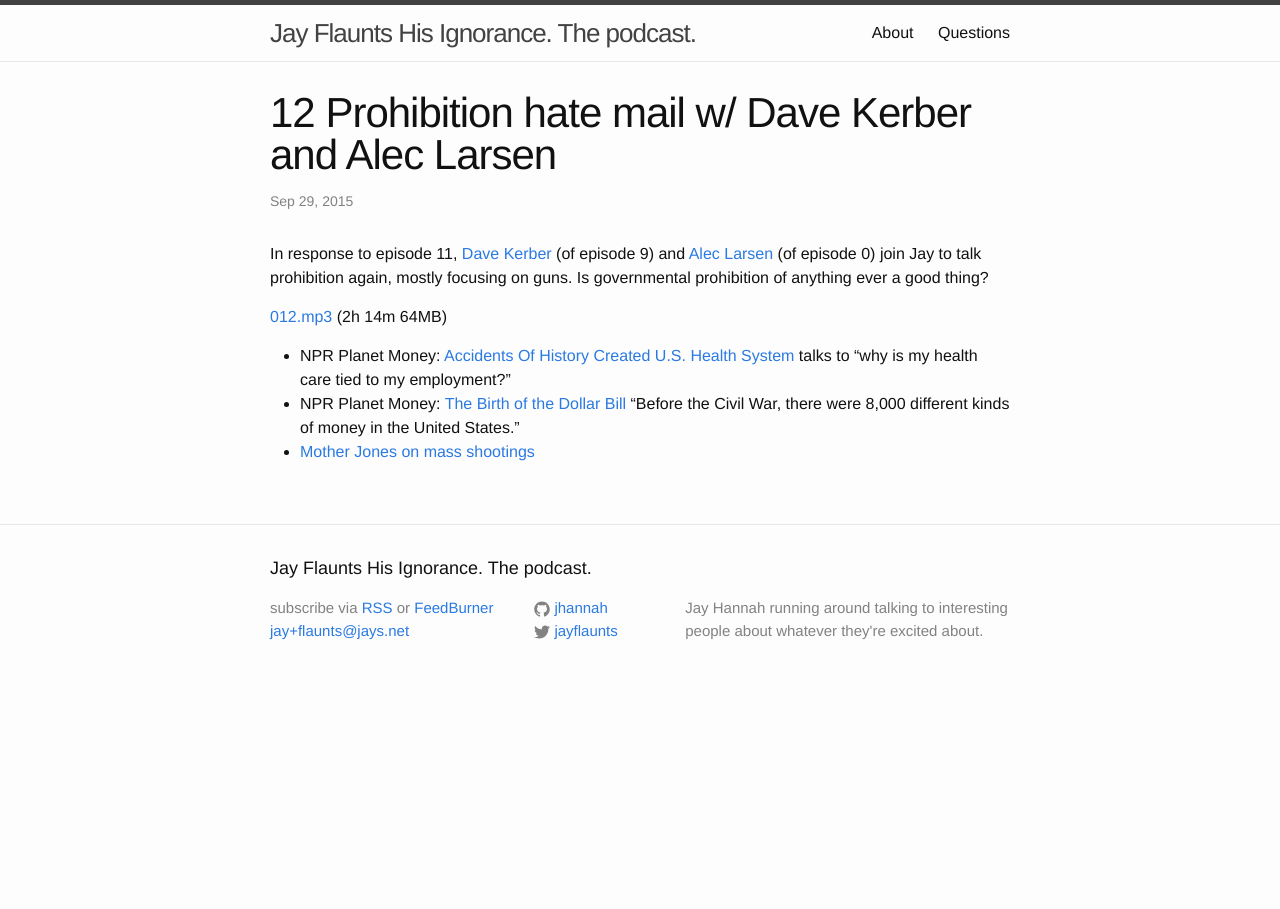
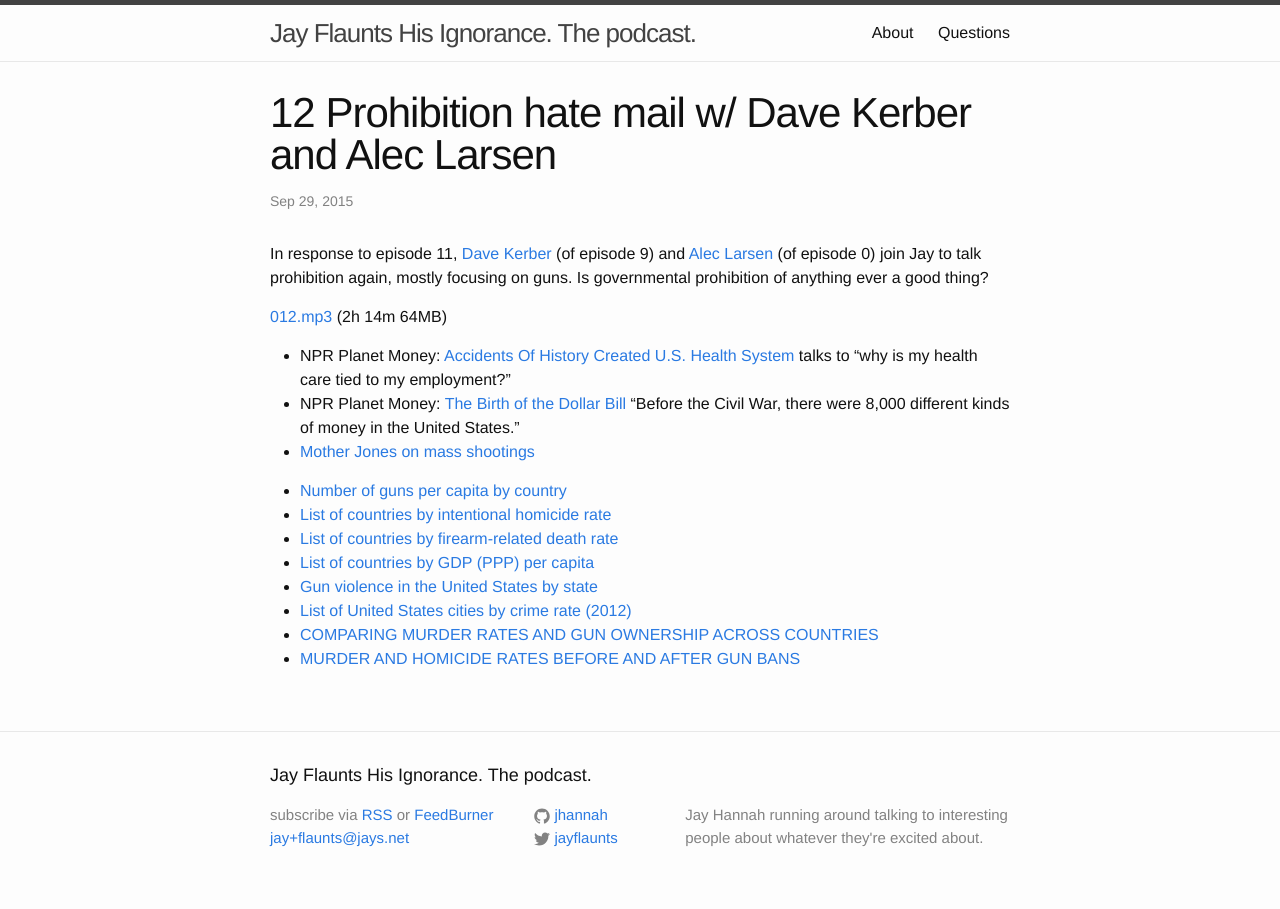
Before and after one commit to jhannah/jayflaunts, a Jekyll site: the page built from _posts/2015-09-29-prohibition2.md, in a window 1280 px wide. Built offline with Jekyll 4.4.1, drawn with Linux system fonts in a browser that asks for light colours.

Commit message:
Cites data to which I referred during the podcast

```diff
--- a/_posts/2015-09-29-prohibition2.md
+++ b/_posts/2015-09-29-prohibition2.md
@@ -19,3 +19,12 @@ Is governmental prohibition of anything ever a good thing?
 * NPR Planet Money: [Accidents Of History Created U.S. Health System](http://www.npr.org/templates/story/story.php?storyId=114045132) talks to "why is my health care tied to my employment?"
 * NPR Planet Money: [The Birth of the Dollar Bill](http://www.npr.org/sections/money/2012/12/07/166747693/episode-421-the-birth-of-the-dollar-bill) "Before the Civil War, there were 8,000 different kinds of money in the United States."
 * [Mother Jones on mass shootings](http://www.motherjones.com/politics/2012/07/mass-shootings-map)
+
+* [Number of guns per capita by country](https://en.wikipedia.org/wiki/Number_of_guns_per_capita_by_country)
+* [List of countries by intentional homicide rate](https://en.wikipedia.org/wiki/List_of_countries_by_intentional_homicide_rate)
+* [List of countries by firearm-related death rate](https://en.wikipedia.org/wiki/List_of_countries_by_firearm-related_death_rate)
+* [List of countries by GDP (PPP) per capita](https://en.wikipedia.org/wiki/List_of_countries_by_GDP_(PPP)_per_capita)
+* [Gun violence in the United States by state](https://en.wikipedia.org/wiki/Gun_violence_in_the_United_States_by_state)
+* [List of United States cities by crime rate (2012)](https://en.wikipedia.org/wiki/List_of_United_States_cities_by_crime_rate_(2012))
+* [COMPARING MURDER RATES AND GUN OWNERSHIP ACROSS COUNTRIES](http://crimeresearch.org/2014/03/comparing-murder-rates-across-countries/)
+* [MURDER AND HOMICIDE RATES BEFORE AND AFTER GUN BANS](http://crimeresearch.org/2013/12/murder-and-homicide-rates-before-and-after-gun-bans/)
```
